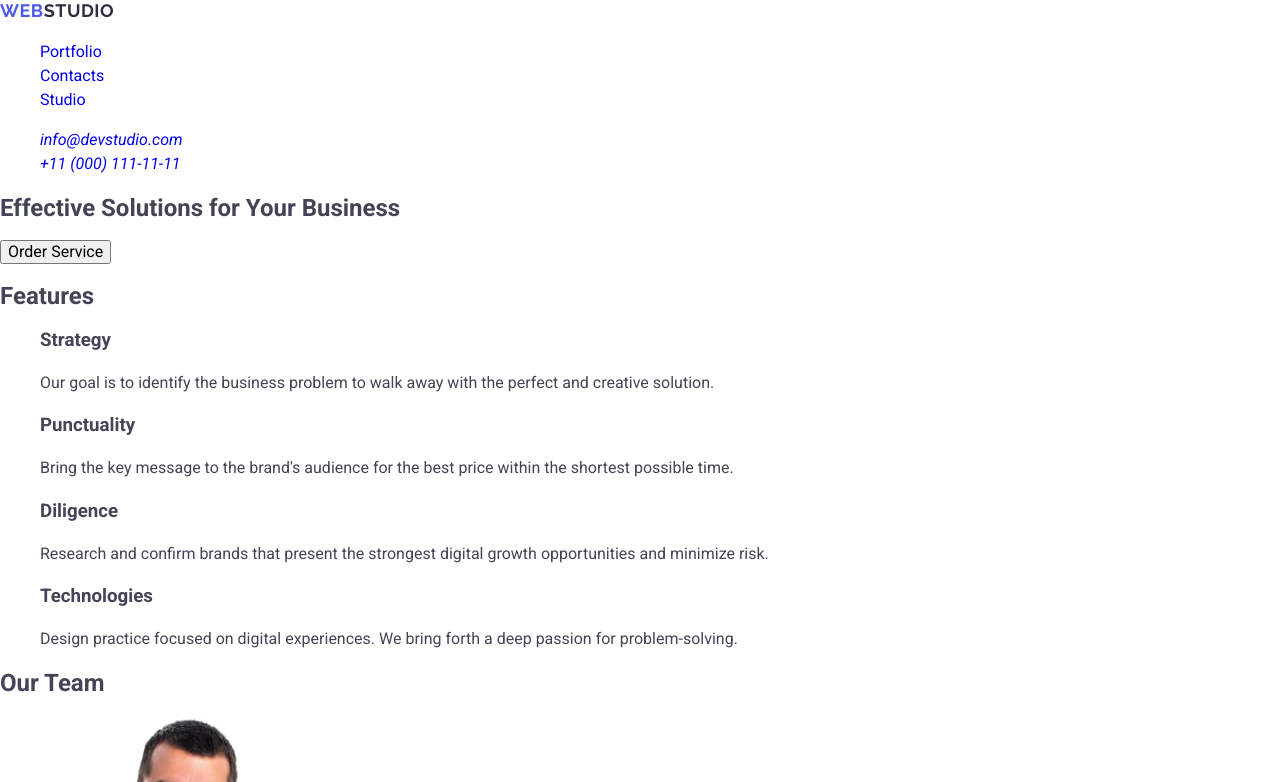
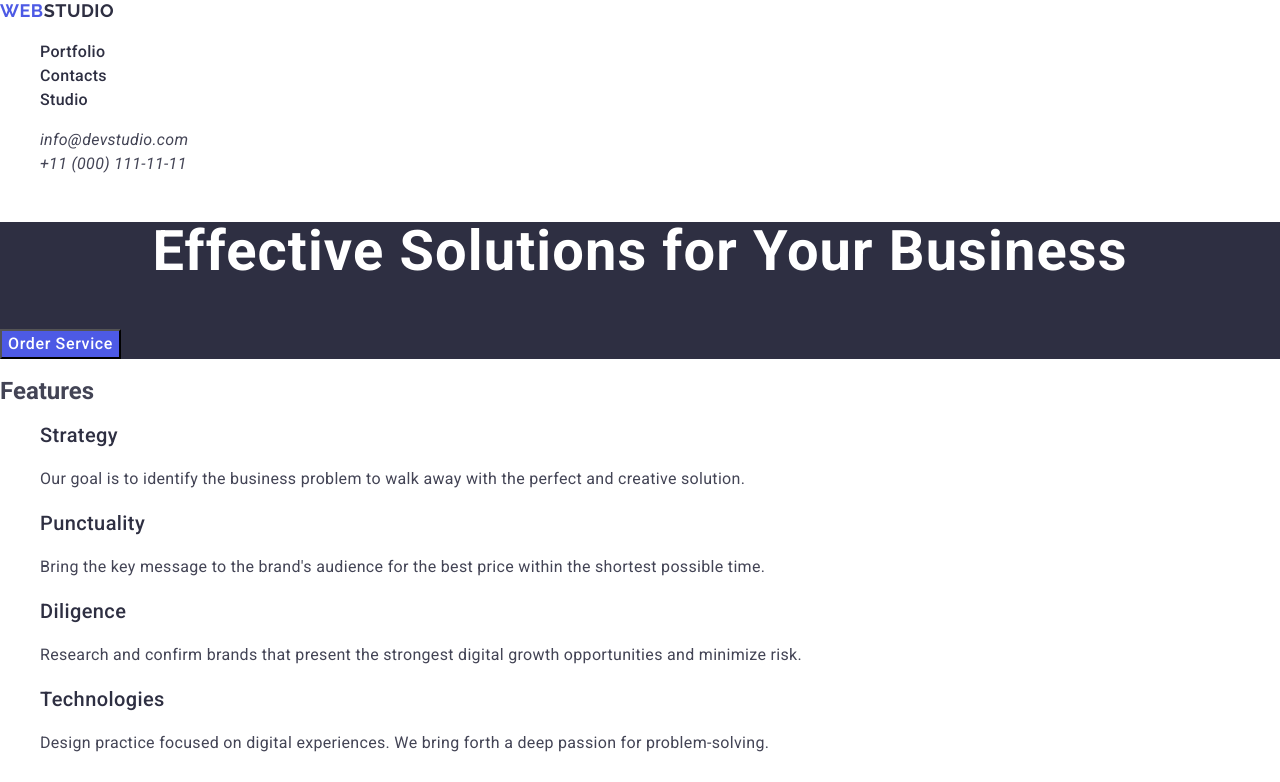
Before and after one commit to Maria-Shymanska/goit-neo-markup-hw-02, a plain HTML site: page index.html in a window 1280 px wide. Shown: the top 782 px of the page. Drawn offline with nearby package versions, Linux system fonts and the light colour scheme.

Commit message:
add styles

```diff
--- a/css/styles.css
+++ b/css/styles.css
@@ -36,12 +36,15 @@ a {
 
 
 /* header */
-.header {
 
+.header-nav .header-link:hover,
+.header-nav .header-link:focus {
+	color: var(--ocean);
 }
-.header-nav {
 
-}
+
+
+
 .header-logo {
 font-family: var(--second-family);
 font-weight: 700;
@@ -55,6 +58,101 @@ color: var(--navy-blue);
 color: var(--iris);
 }
 
+/* .header-list {
+
+}  */
+
+/* .header-item {
+
+} */
+
+
+.header-link {
+font-family: var(--font-family);
+font-weight: 500;
+font-size: 16px;
+line-height: 1.5;
+letter-spacing: 0.02em;
+color: var(--navy-blue);
+}
+
+.address-link {
+font-weight: 400;
+font-size: 16px;
+line-height: 150%;
+letter-spacing: 0.02em;
+color: var(--slate);
+}
+
+
+.address-list .address-link:hover,
+.address-list .address-link:focus {
+color: var(--ocean);
+}
+
+
+
 /* hero */
+
+.hero {
+background-color: var(--navy-blue);
+}
+
+.hero-title {
+font-family: var(--font-family);
+font-weight: 700;
+font-size: 56px;
+line-height: 1.07;
+letter-spacing: 0.02em;
+text-align: center;
+color: var(--white)
+}
+
+.hero-button {
+font-family: inherit;
+font-weight: 500;
+font-size: 16px;
+line-height: 1.5;
+letter-spacing: 0.04em;
+color: var(--white);
+text-align: left;
+cursor: pointer;
+background-color: var(--iris);
+}
+
+.hero .hero-button:hover,
+.hero .hero-button:focus {
+color: var(--ocean);
+}
+
 /* features */
+
+.features-item-title {
+font-weight: 500;
+font-size: 20px;
+line-height: 1.2;
+letter-spacing: 0.02em;
+color: var(--navy-blue);
+}
+
+.feature-item-text {
+font-weight: 400;
+font-size: 16px;
+line-height: 1.5;
+letter-spacing: 0.02em;
+color: var(--slate);
+}
+
 /* our team */
+.team {
+	background: var(--cloud);
+}
+
+.team-title {
+font-weight: 700;
+font-size: 36px;
+line-height: 1.11;
+letter-spacing: 0.02em;
+text-align: center;
+color: var(--navy-blue);
+}
--- a/index.html
+++ b/index.html
@@ -25,7 +25,7 @@
             </ul>
         </nav>
         <address class="address">
-            <ul class="address-list list">
+            <ul class="address-list">
                 <li class="address-item"><a class="address-link" href="mailto:info@devstudio.com">info@devstudio.com</a></li>
                 <li class="address-item"><a class="address-link" href="tel:+110001111111">+11 (000) 111-11-11</a></li>
             </ul>
```
